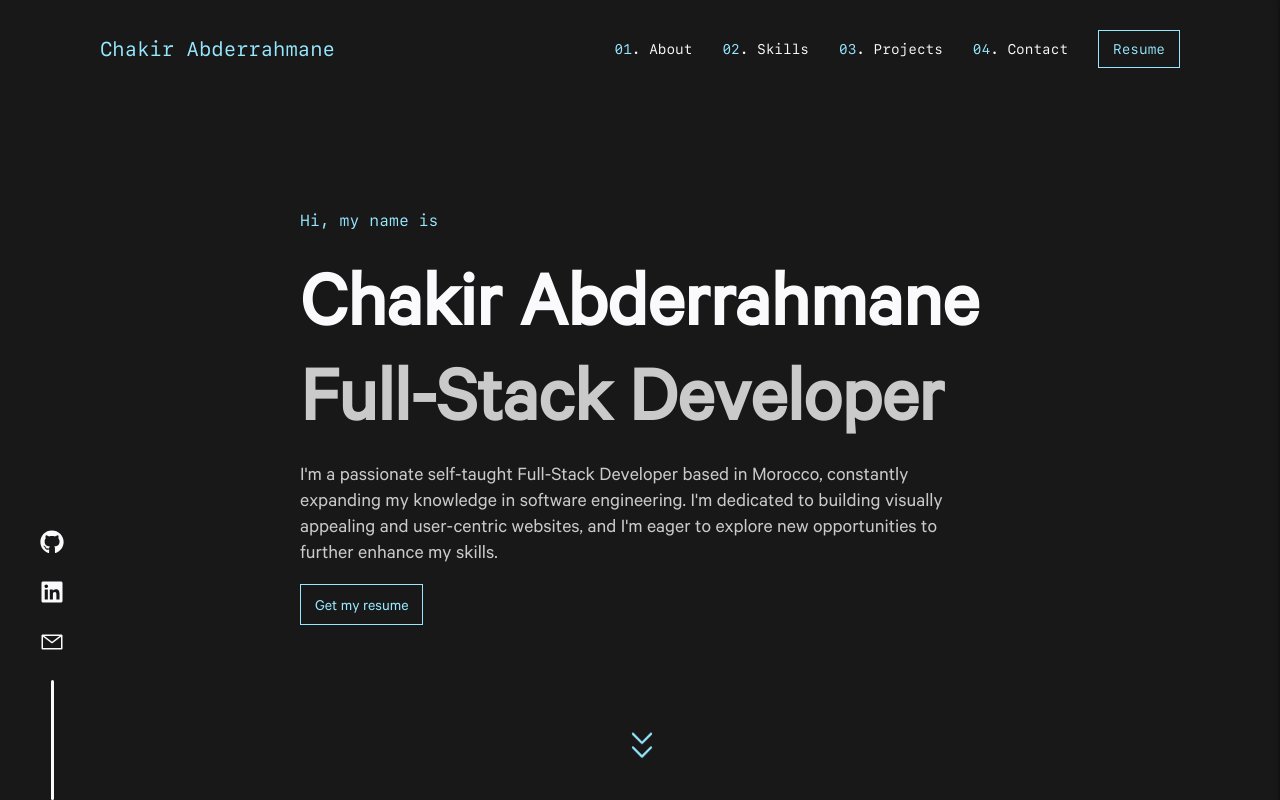
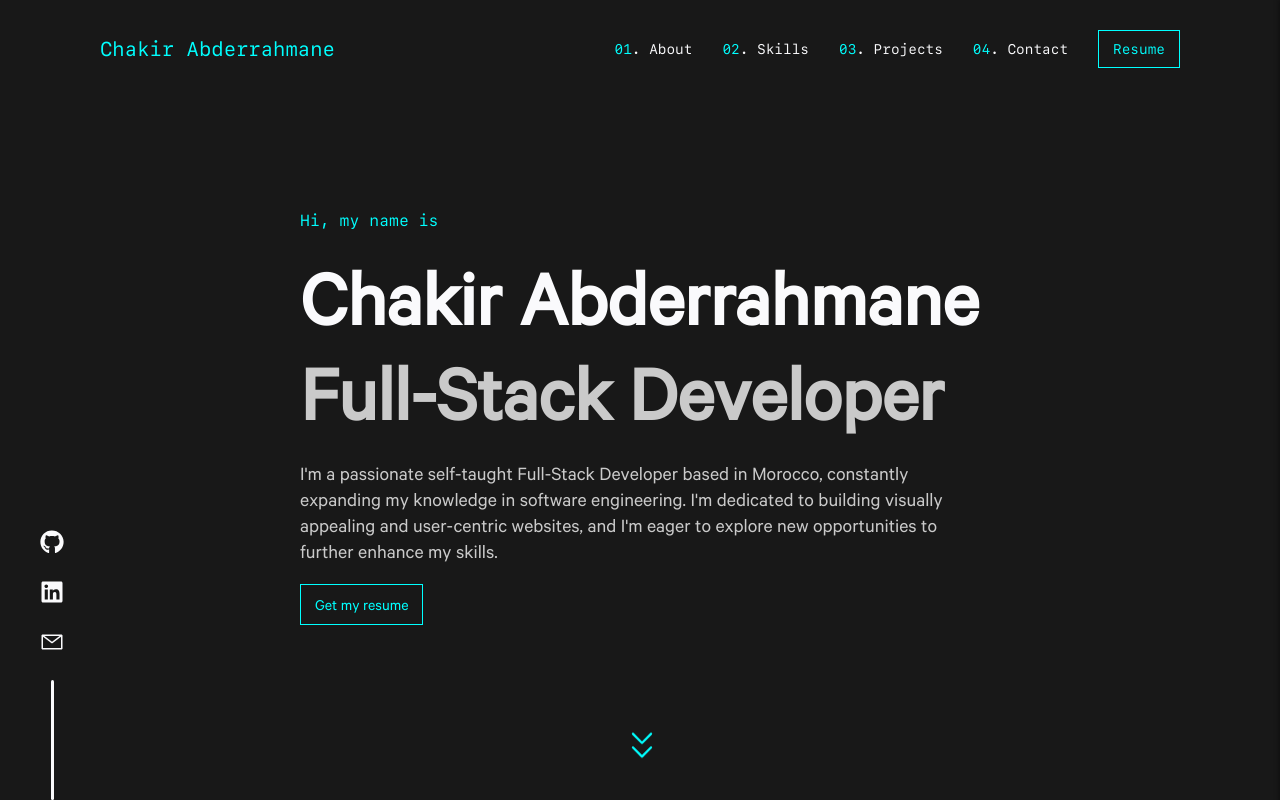
Before and after one commit to AbdoIR/portfolio-v1, a React (Create React App) app: page / in a window 1280 px wide. Built offline with nearby package versions, Linux system fonts and the light colour scheme.

Commit message:
Fix sidenav & Update ascent color

```diff
--- a/src/styles/_variables.scss
+++ b/src/styles/_variables.scss
@@ -1,4 +1,4 @@
 $bg-col: #181818;
-$ascent-col: #97e7ff;
+$ascent-col: #00ffff;
 $header-col: #fafafc;
 $text-col: #cacaca;
--- a/src/styles/content.scss
+++ b/src/styles/content.scss
@@ -69,7 +69,7 @@
   }
 
   .scroll-arrows:hover {
-    filter: drop-shadow(0 0 2px #24ecff);
+    filter: drop-shadow(0 0 2px $ascent-col);
   }
 }
 
--- a/src/styles/navbar.scss
+++ b/src/styles/navbar.scss
@@ -59,14 +59,15 @@ nav {
   top: 0;
   min-height: 100vh;
   width: min(75vw, 400px);
-  transform: translateX(100vw);
+  right: -400px;
   box-shadow: -1px -1px 5px rgba(0, 0, 0, 0.397);
   background-color: $bg-col;
   transition: ease 0.7s;
   z-index: 99;
 
   &.active {
-    transform: translateX(calc(100vw - 400px));
+    // display: flex;
+    right: 0;
   }
 
   .sidenav-links {
```
